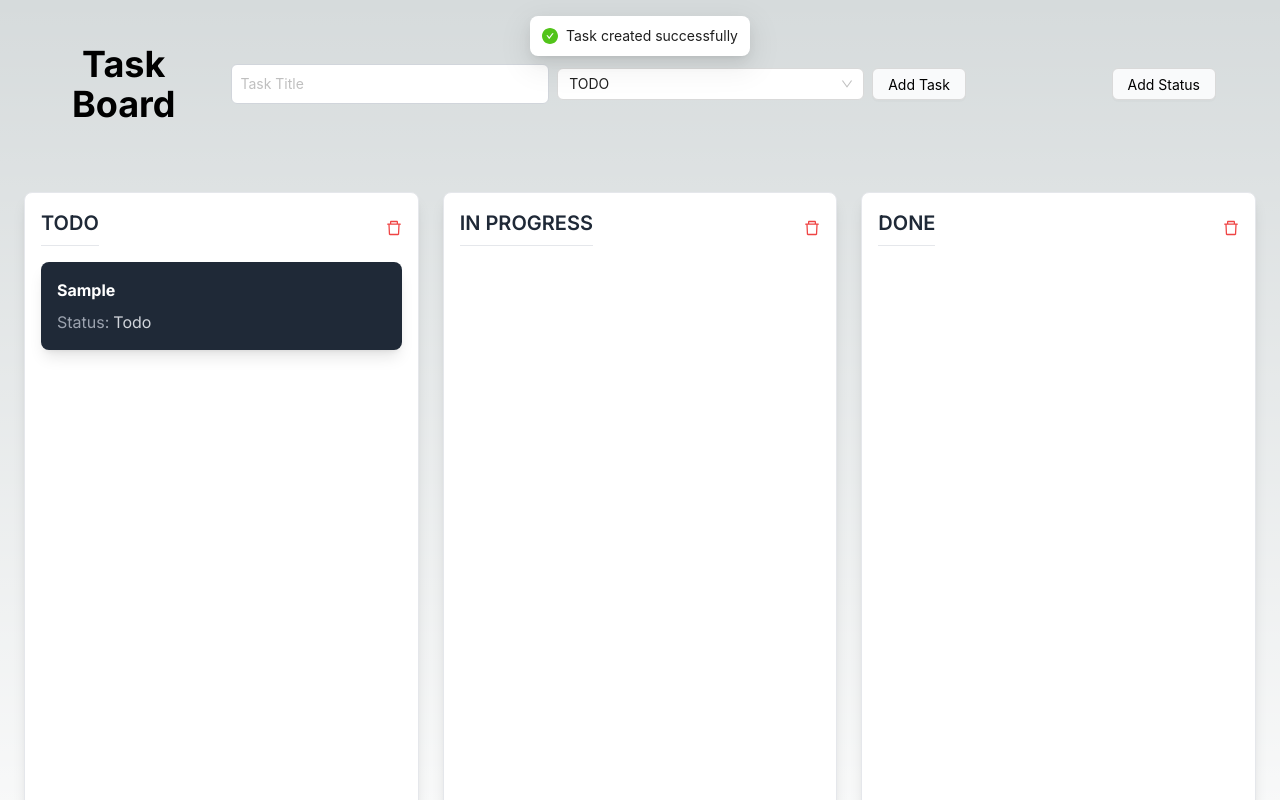
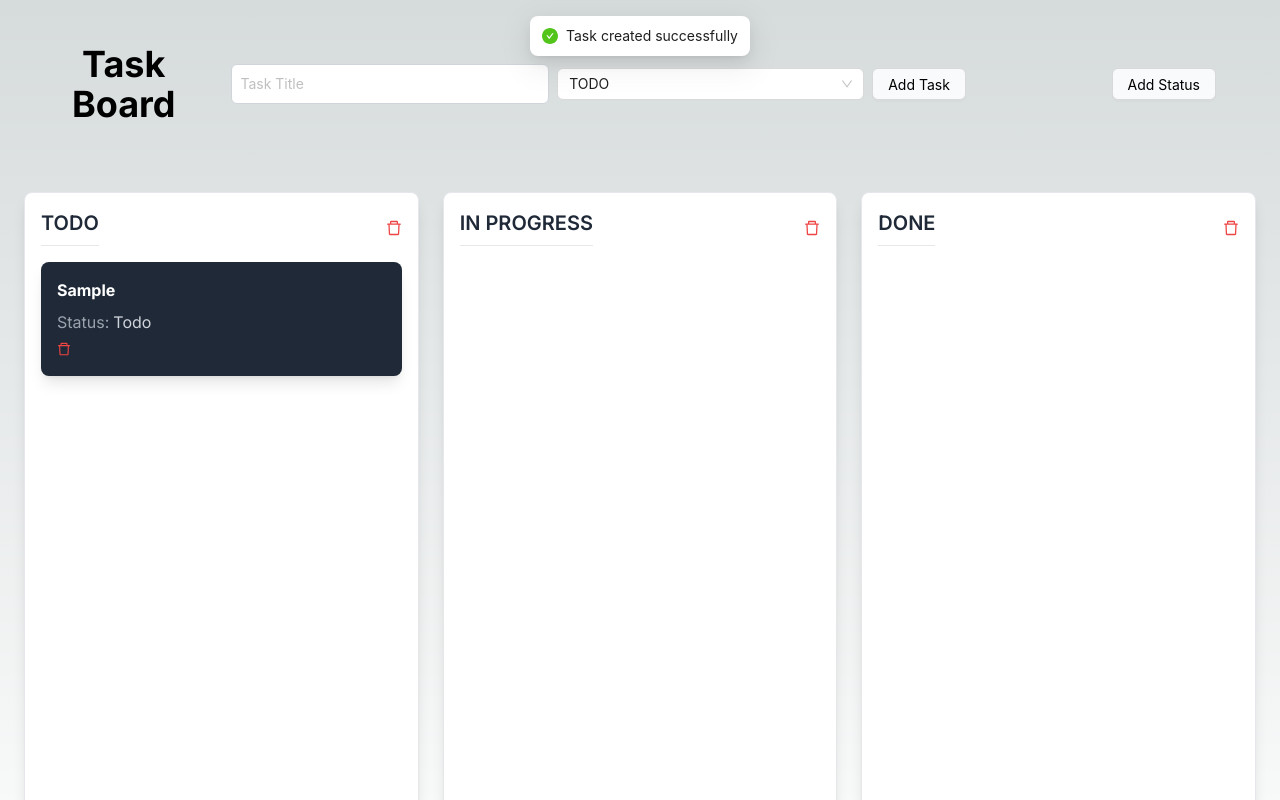
Before and after one commit to kiridharan/plan-board, a Next.js app: page / in a window 1280 px wide. Both pictures are taken after typing "Sample" into the empty fields and a click on the button "Add Task". Shown: the top 800 px of the page. Built offline with nearby package versions, Linux system fonts and the light colour scheme.

Commit message:
refactor: Update TaskCard component to use task status name instead of status property

```diff
--- a/src/components/KanbanBoard.tsx
+++ b/src/components/KanbanBoard.tsx
@@ -8,7 +8,7 @@ import {
   verticalListSortingStrategy,
 } from "@dnd-kit/sortable";
 import SortableTaskCard from "./SortableTaskCard";
-import { Status, useStatusStore, useTaskStore } from "@/store/store";
+import { Status, Task, useStatusStore, useTaskStore } from "@/store/store";
 import { DeleteOutlined } from "@ant-design/icons";
 import router from "next/router";
 
@@ -24,6 +24,12 @@ const KanbanBoard: React.FC = () => {
     const activeTask = tasks.find((task) => task.id === active.id);
     const overContainerId = over.data.current?.sortable.containerId;
 
+    if (active.id !== over.id) {
+      const oldIndex = tasks.findIndex((task) => task.id === active.id);
+      const newIndex = tasks.findIndex((task) => task.id === over.id);
+
+      setTasks(arrayMove(tasks, oldIndex, newIndex));
+    }
     if (
       activeTask &&
       overContainerId &&
@@ -31,6 +37,10 @@ const KanbanBoard: React.FC = () => {
     ) {
       updateTaskStatus(activeTask.id, overContainerId);
     }
+  };
+
+  const handlePageChange = (task: Task) => {
+    router.push(`/task/${task.id}`);
   };
 
   return (
@@ -64,7 +74,10 @@ const KanbanBoard: React.FC = () => {
                     <SortableTaskCard
                       key={task.id}
                       task={task}
-                      handlePageChange={() => router.push(`/task/${task.id}`)}
+                      deleteTask={(id) =>
+                        useTaskStore.getState().deleteTask(id)
+                      }
+                      // handlePageChange={() => handlePageChange(task)}
                     />
                   ))}
               </div>
--- a/src/components/SortableTaskCard.tsx
+++ b/src/components/SortableTaskCard.tsx
@@ -1,3 +1,4 @@
+"use client";
 // /components/SortableTaskCard.tsx
 import React from "react";
 import { useSortable } from "@dnd-kit/sortable";
@@ -8,13 +9,13 @@ import { Task, useTaskStore } from "@/store/store";
 interface TaskCardProps {
   task: Task;
   deleteTask?: (id: string) => void;
-  handlePageChange: () => void;
+  // handlePageChange: () => void;
 }
 
 const SortableTaskCard: React.FC<TaskCardProps> = ({
   task,
   deleteTask,
-  handlePageChange,
+  // handlePageChange,
 }) => {
   const { attributes, listeners, setNodeRef, transform, transition } =
     useSortable({ id: task.id });
@@ -29,7 +30,7 @@ const SortableTaskCard: React.FC<TaskCardProps> = ({
       <TaskCard
         task={task}
         deleteTask={deleteTask}
-        handlePageChange={handlePageChange}
+        // handlePageChange={handlePageChange}
       />
       {/* / change status */}
     </div>
--- a/src/components/TaskCard.tsx
+++ b/src/components/TaskCard.tsx
@@ -1,25 +1,33 @@
+"use client";
 // /components/TaskCard.tsx
 import React from "react";
-import { useRouter } from "next/router";
+import router, { useRouter } from "next/router";
 import { Task } from "@/store/store";
 import { DeleteOutlined } from "@ant-design/icons";
 
 interface TaskCardProps {
   task: Task;
   deleteTask?: (id: string) => void;
-  handlePageChange: () => void;
+  // handlePageChange: () => void;
 }
 
 const TaskCard: React.FC<TaskCardProps> = ({
   task,
   deleteTask,
-  handlePageChange,
+  // handlePageChange,
 }) => {
   return (
-    <div className="p-4 mb-2 bg-gray-800 rounded-lg shadow-lg cursor-pointer hover:bg-gray-700 transition duration-200 ease-in-out">
-      <h3 className="font-bold text-white mb-2" onClick={handlePageChange}>
-        {task.title}
-      </h3>
+    <div
+      className="p-4 mb-2 bg-gray-800 rounded-lg shadow-lg cursor-pointer hover:bg-gray-700 transition duration-200 ease-in-out"
+      onClick={(e) => {
+        e.stopPropagation();
+        console.log(`Navigating to /task/${task.id}`);
+        router.push(`/task/${task.id}`);
+      }}
+    >
+      <div>
+        <h3 className="font-bold text-white mb-2">{task.title}</h3>
+      </div>
       <div className="flex items-start justify-start">
         <p className="text-gray-400">Status: </p>
         <span className="capitalize text-gray-300 ml-1">
```
